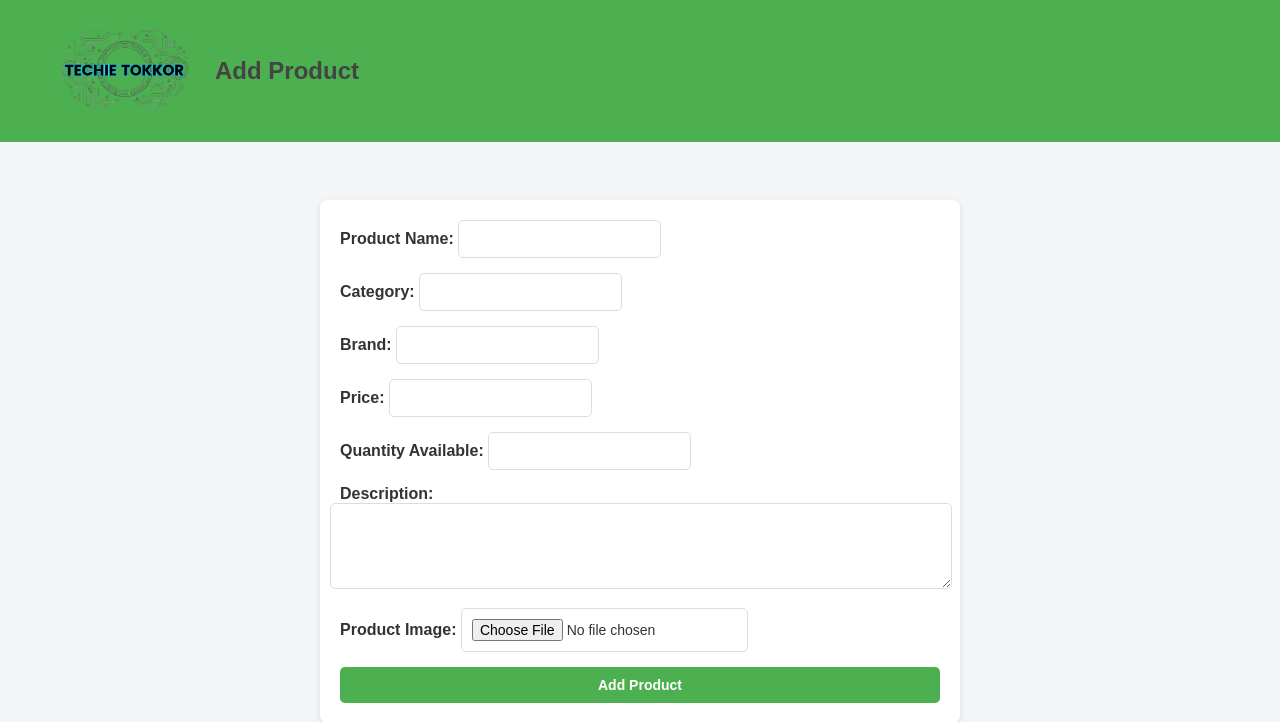
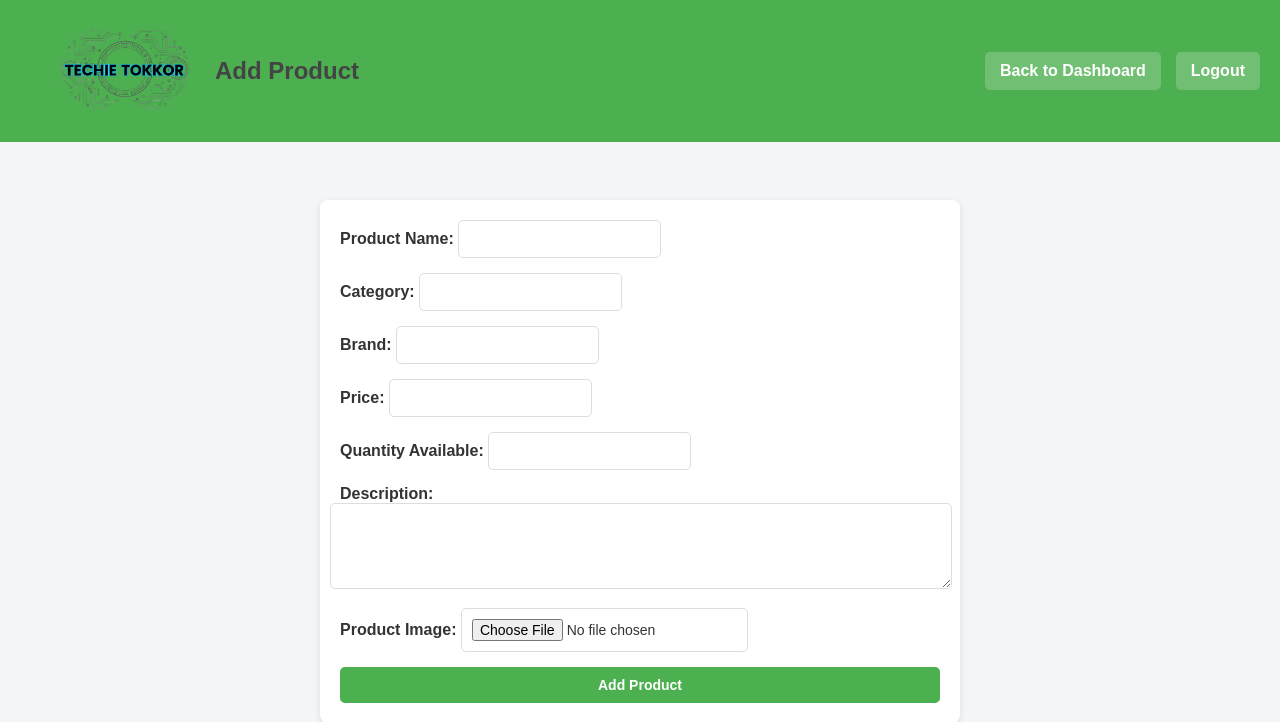
Before and after one commit to ridhwankhan/CSE370-Project, a PHP site: page /add_product.php in a window 1280 px wide. Shown: the top 722 px of the page. Run offline with PHP 8.4, Linux system fonts and the light colour scheme.

Commit message:
nav bar add

```diff
--- a/website/add_product.php
+++ b/website/add_product.php
@@ -153,6 +153,27 @@ if (isset($_POST['submit'])) {
             margin-left: -10px; /* Add margin to the right */
 
         }
+        nav {
+            display: flex;
+            justify-content: flex-end;
+            align-items: center;
+            gap: 15px;
+            margin-right: 20px;
+        }
+
+        nav a {
+            text-decoration: none;
+            color: white;
+            font-weight: bold;
+            background: rgba(255, 255, 255, 0.2);
+            padding: 10px 15px;
+            border-radius: 5px;
+        }
+
+        nav a:hover {
+            background-color: white;
+            color: #4CAF50;
+        }
     </style>
 </head>
 <body>
@@ -163,6 +184,10 @@ if (isset($_POST['submit'])) {
             </a>
             <h1>Add Product</h1>
         </div>
+        <nav>
+            <a href="Dashboard.php">Back to Dashboard</a>
+            <a href="logout.php">Logout</a>
+        </nav>
     </header>
     <main>
         <form method="post" enctype="multipart/form-data">
```
